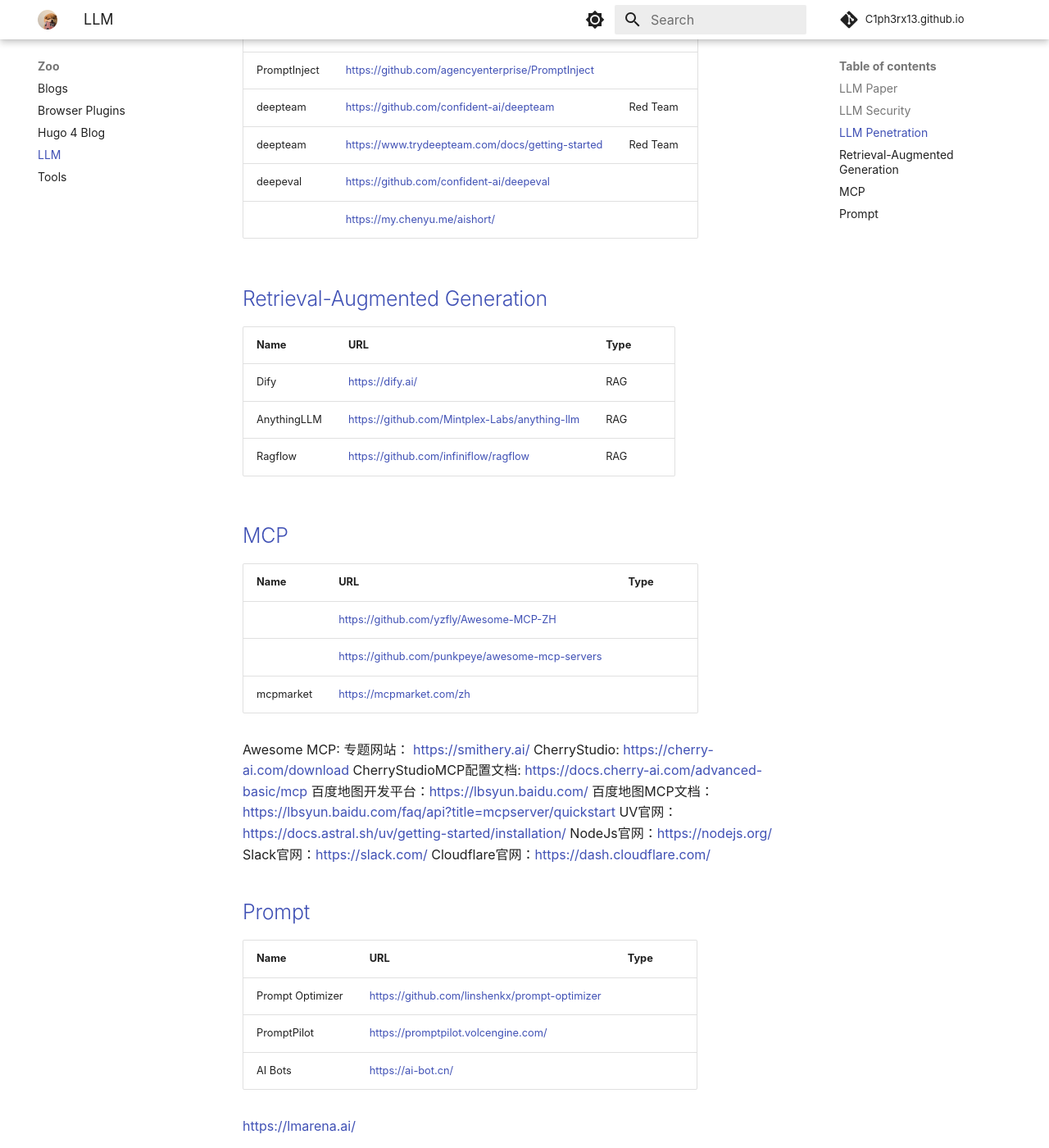
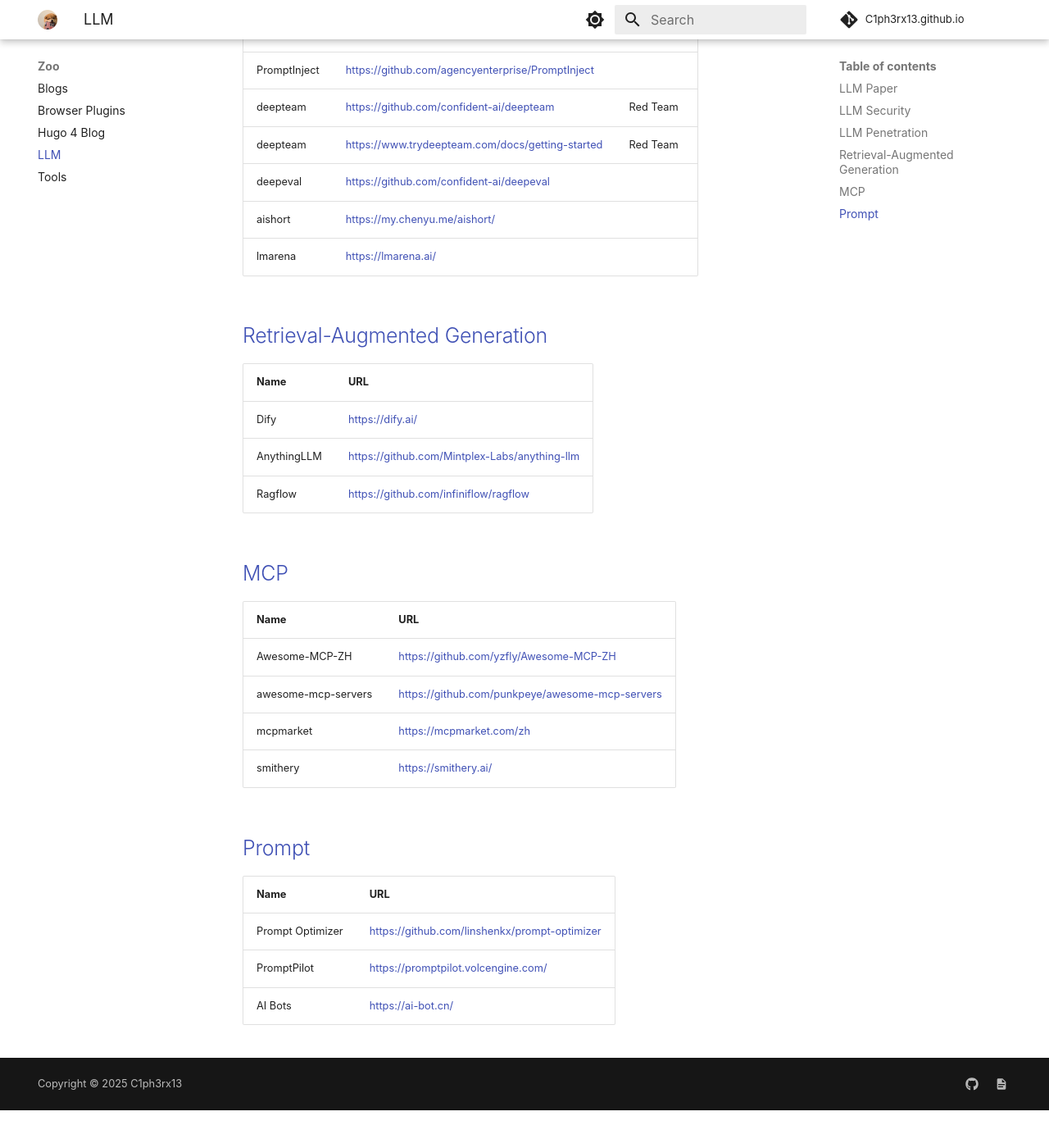
Before and after one commit to C1ph3rX13/C1ph3rX13.github.io, an MkDocs documentation site: the page built from docs/Zoo/LLM.md, in a window 1280 px wide and 1400 px high, scrolled down 1337 px. Shown: the whole window at 82% size. Built offline with MkDocs 1.6.1 and Material for MkDocs 9.7.7, drawn with Linux system fonts in a browser that asks for light colours; some web fonts are replaced; comment, search, counter and statistics services are not loaded; a style sheet for code colours, icons or effects is not loaded; after the commit the page ends 2691 px from its top, so only the background shows below that.

Commit message:
Update LLM tools documentation tables
Standardized table formats and added missing names for several entries in the LLM, RAG, MCP, and Prompt sections. Removed redundant links and improved clarity by consolidating resources into organized tables.

```diff
--- a/docs/Zoo/LLM.md
+++ b/docs/Zoo/LLM.md
@@ -34,43 +34,30 @@
 | deepteam     | https://github.com/confident-ai/deepteam         | Red Team |
 | deepteam     | https://www.trydeepteam.com/docs/getting-started | Red Team |
 | deepeval     | https://github.com/confident-ai/deepeval         |          |
-|              | https://my.chenyu.me/aishort/                    |          |
+| aishort      | https://my.chenyu.me/aishort/                    |          |
+| lmarena      | https://lmarena.ai/                              |          |
 
 ## Retrieval-Augmented Generation
 
-| Name        | URL                                           | Type |
-| ----------- | --------------------------------------------- | ---- |
-| Dify        | https://dify.ai/                              | RAG  |
-| AnythingLLM | https://github.com/Mintplex-Labs/anything-llm | RAG  |
-| Ragflow     | https://github.com/infiniflow/ragflow         | RAG  |
+| Name        | URL                                           |
+| ----------- | --------------------------------------------- |
+| Dify        | https://dify.ai/                              |
+| AnythingLLM | https://github.com/Mintplex-Labs/anything-llm |
+| Ragflow     | https://github.com/infiniflow/ragflow         |
 
 ## MCP
 
-| Name      | URL                                             | Type |
-| --------- | ----------------------------------------------- | ---- |
-|           | https://github.com/yzfly/Awesome-MCP-ZH         |      |
-|           | https://github.com/punkpeye/awesome-mcp-servers |      |
-| mcpmarket | https://mcpmarket.com/zh                        |      |
-
-Awesome MCP:
-专题网站： https://smithery.ai/
-CherryStudio: https://cherry-ai.com/download
-CherryStudioMCP配置文档: https://docs.cherry-ai.com/advanced-basic/mcp
-百度地图开发平台：https://lbsyun.baidu.com/
-百度地图MCP文档：https://lbsyun.baidu.com/faq/api?title=mcpserver/quickstart
-UV官网：https://docs.astral.sh/uv/getting-started/installation/
-NodeJs官网：https://nodejs.org/
-Slack官网：https://slack.com/
-Cloudflare官网：https://dash.cloudflare.com/
+| Name                | URL                                             |
+| ------------------- | ----------------------------------------------- |
+| Awesome-MCP-ZH      | https://github.com/yzfly/Awesome-MCP-ZH         |
+| awesome-mcp-servers | https://github.com/punkpeye/awesome-mcp-servers |
+| mcpmarket           | https://mcpmarket.com/zh                        |
+| smithery            | https://smithery.ai/                            |
 
 ## Prompt
 
-| Name             | URL                                           | Type |
-| ---------------- | --------------------------------------------- | ---- |
-| Prompt Optimizer | https://github.com/linshenkx/prompt-optimizer |      |
-| PromptPilot      | https://promptpilot.volcengine.com/           |      |
-| AI Bots          | https://ai-bot.cn/                            |      |
-
-
-
-https://lmarena.ai/
+| Name             | URL                                           |
+| ---------------- | --------------------------------------------- |
+| Prompt Optimizer | https://github.com/linshenkx/prompt-optimizer |
+| PromptPilot      | https://promptpilot.volcengine.com/           |
+| AI Bots          | https://ai-bot.cn/                            |
```
